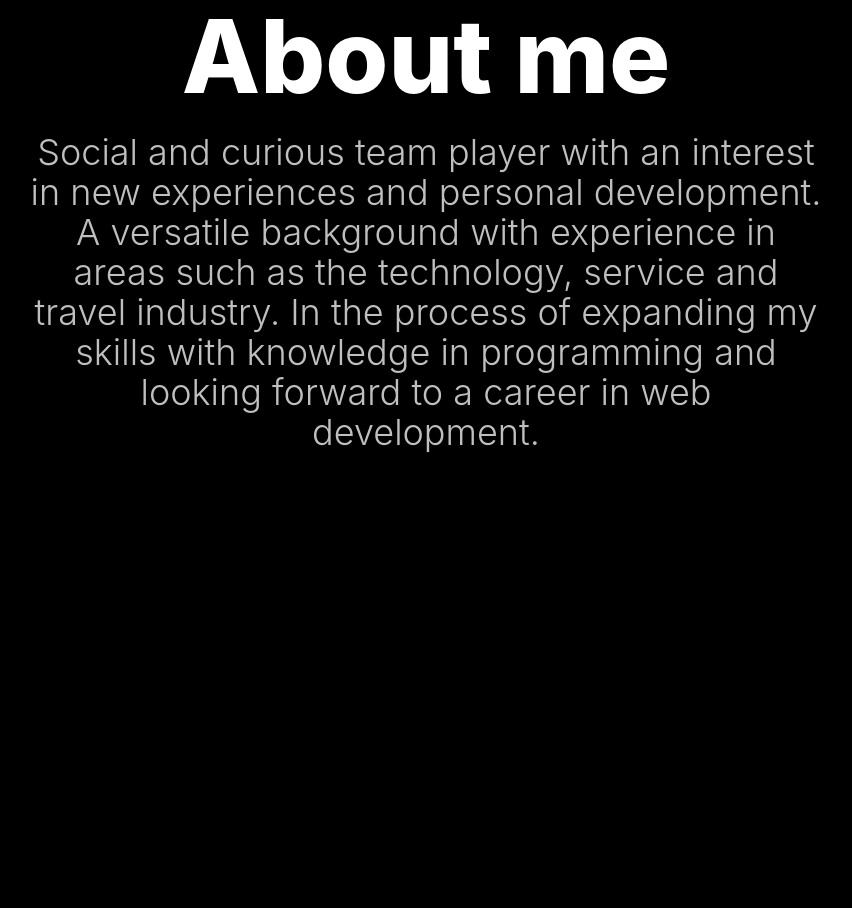
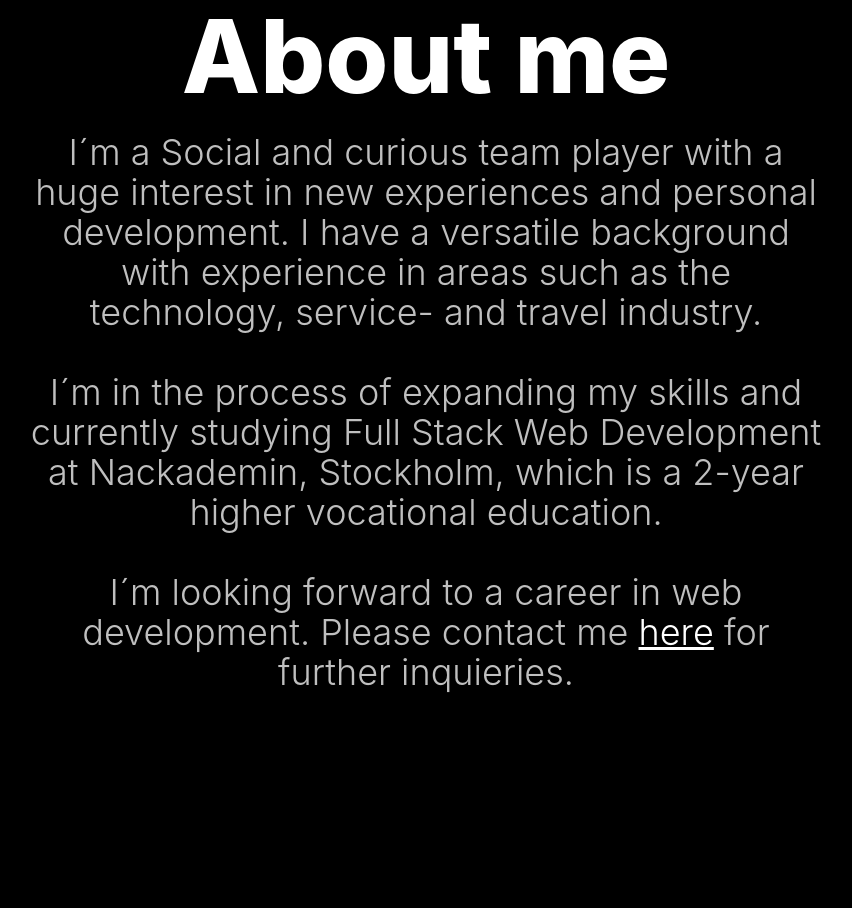
Before and after one commit to zamircohen/react_portfolio, a React (Create React App) app: page / in a window 1280 px wide. Shown: the part 1140-2048 px from the top of the page, without its empty margins (141-993 px from the left). Built offline with nearby package versions, Linux system fonts and the light colour scheme.

Commit message:
Added text to About me section and created a link to Contact

```diff
--- a/src/components/About/About.jsx
+++ b/src/components/About/About.jsx
@@ -1,6 +1,7 @@
 import React from 'react'
 // import { SectionTitle, Section, SectionText, Wrapper} from '../About/AboutStyles';
 import { Block, BlockTitle, BlockText, Wrapper } from '../Header/HeaderStyles';
+import { HashLink } from 'react-router-hash-link';
 import { Fade } from "react-awesome-reveal";
 import { AiFillFacebook, AiFillGithub, AiFillLinkedin } from 'react-icons/ai';
 
@@ -11,7 +12,10 @@ export default function About() {
     <Wrapper id="about">
         <Block>
             <BlockTitle main>About me</BlockTitle>
-            <BlockText>Social and curious team player with an interest in new experiences and personal development. A versatile background with experience in areas such as the technology, service and travel industry. In the process of expanding my skills with knowledge in programming and looking forward to a career in web development.</BlockText>
+            <BlockText>I´m a Social and curious team player with a huge interest in new experiences and personal development. I have a versatile background with experience in areas such as the technology, service- and travel industry. <br /><br />
+             I´m in the process of expanding my skills and currently studying Full Stack Web Development at Nackademin, Stockholm, which is a 2-year higher vocational education.<br /><br />
+             I´m looking forward to a career in web development. Please contact me <HashLink smooth to="/#contact" style={{ color: 'white' }} activeStyle={{ color: 'blue' }}>here</HashLink> for further inquieries.
+            </BlockText>
         </Block>
 
         <Block>
--- a/src/components/Header/Header.jsx
+++ b/src/components/Header/Header.jsx
@@ -48,7 +48,7 @@ export default function Header() {
     <div>
         {/* <SectionDivider id="home"/> */}
         <Wrapper id="home">
-        <Fade delay={500} direction="left">
+        <Fade delay={300} direction="left">
         <Section left>
             <SectionTitle main>Welcome to <br /> Zamir Cohen´s <br /> React portfolio</SectionTitle>
             <SectionTitle color>I am a <span>&lt;<TypeWriter data={typeWriter} /></span>&gt;</SectionTitle>
@@ -57,7 +57,7 @@ export default function Header() {
         </Section>
         </Fade>
 
-        <Fade delay={500} direction="right">
+        <Fade delay={300} direction="right">
         <Section right>
           <img src={process.env.PUBLIC_URL + "/images/zamir1_crop.png"} alt="zamir cohen portrait" height="700px"></img>
         </Section>
```
Also changed, not shown: public/images/zamir1 - kopia.png (deleted), 1 other file (tests, documents, lock files or other folders).
